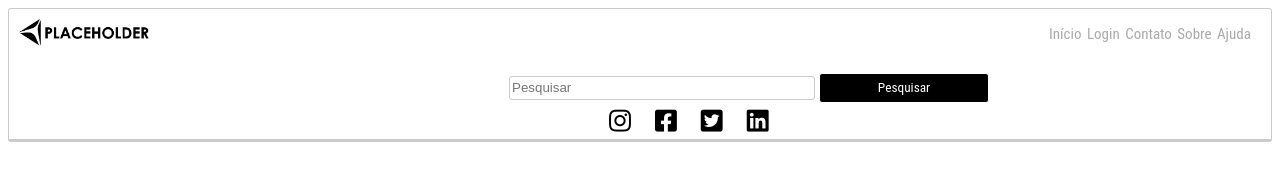
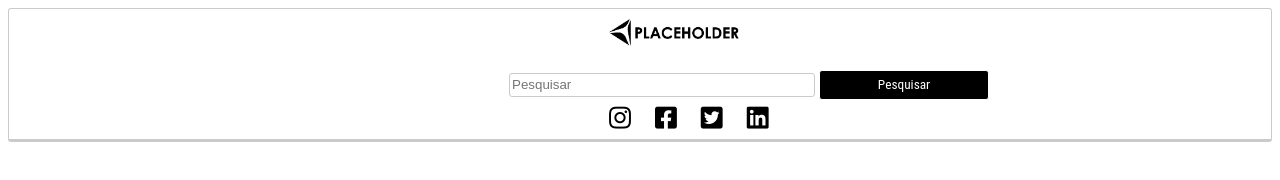
Before and after one commit to emanuelbrandao/teste2, a plain HTML site: page index.html in a window 1280 px wide. Drawn offline with Linux system fonts and the light colour scheme.

Commit message:
Cabeçalho Pesquisa Logo

```diff
--- a/index.html
+++ b/index.html
@@ -12,15 +12,7 @@
 		<div class="logo">
 			<img src="img/logo.jpg" width="130">
 		</div>
-		<div class="menuright">
-			<ul>
-				<a href="">Início</a>
-				<a href="">Login</a>
-				<a href="">Contato</a>
-				<a href="">Sobre</a>
-				<a href="">Ajuda</a>
-			</ul>
-		</div>
+
 		<div class="pesquisa">
 			<input type="text" name="barrapesquisa" placeholder="Pesquisar">
 			<button type="submit" >Pesquisar</button>
--- a/style.css
+++ b/style.css
@@ -9,18 +9,10 @@
 }
 .logo{
 	margin-top: 10px;
-	margin-left: 10px;
+	margin-left: 600px;
 }
-.menuright{
-	margin-left: 1000px;
-	margin-top: -40px;
-	font-family: 'Roboto Condensed', sans-serif;
-	font-size: 15px;
-	word-spacing: 2px;
-}
-
 .pesquisa{
-	margin-top: 30px;
+	margin-top: 20px;
 	margin-left: 500px;
 }
 input{
```
